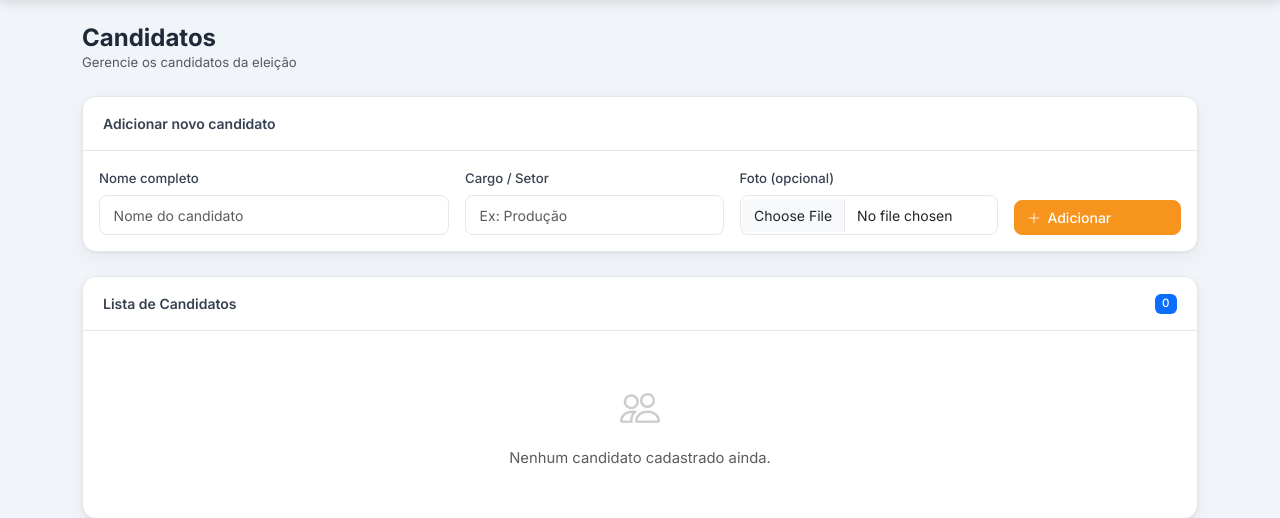
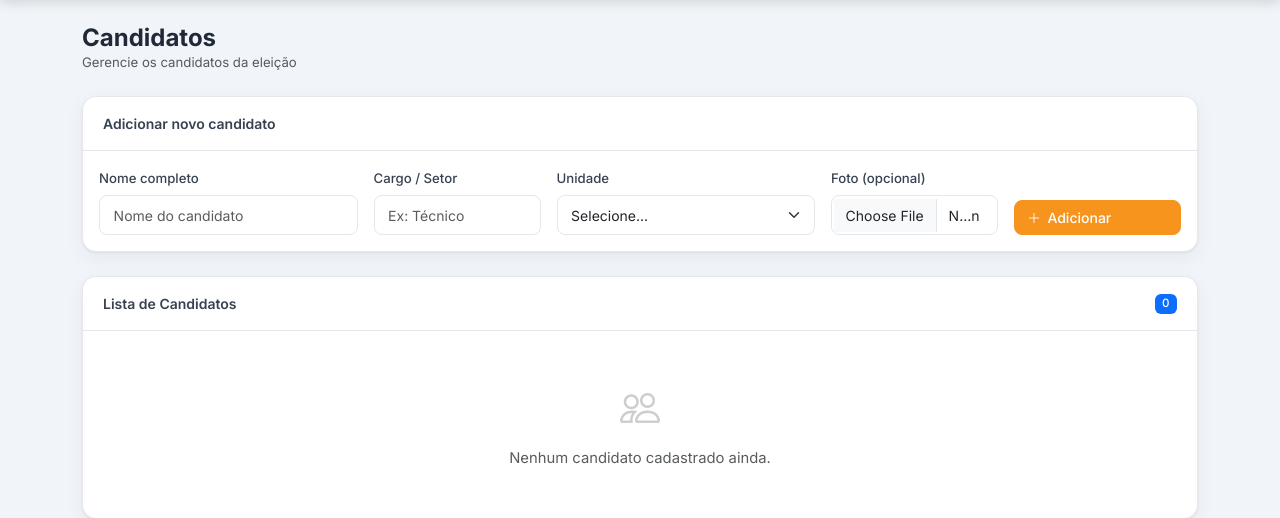
Before and after one commit to Kaiodrx/Projeto-Cipa-2026, a Flask app: template templates/admin/candidatos.html in a window 1280 px wide. Shown: the part 70-588 px from the top of the page. Run offline with Flask 3, Linux system fonts and the light colour scheme; the template is opened without the code that fills it, so the values that code supplies are empty.

Commit message:
Update candidatos.html

```diff
--- a/templates/admin/candidatos.html
+++ b/templates/admin/candidatos.html
@@ -14,15 +14,24 @@
     <div class="card-body">
         <form method="POST" action="{{ url_for('adicionar_candidato') }}" enctype="multipart/form-data">
             <div class="row g-3 align-items-end">
-                <div class="col-md-4">
+                <div class="col-md-3">
                     <label class="form-label">Nome completo</label>
                     <input type="text" name="nome" class="form-control" placeholder="Nome do candidato" required>
                 </div>
-                <div class="col-md-3">
+                <div class="col-md-2">
                     <label class="form-label">Cargo / Setor</label>
-                    <input type="text" name="cargo" class="form-control" placeholder="Ex: Produção" required>
+                    <input type="text" name="cargo" class="form-control" placeholder="Ex: Técnico" required>
                 </div>
                 <div class="col-md-3">
+                    <label class="form-label">Unidade</label>
+                    <select name="unidade" class="form-select" required>
+                        <option value="" disabled selected>Selecione...</option>
+                        {% for u in unidades %}
+                        <option value="{{ u }}">{{ u }}</option>
+                        {% endfor %}
+                    </select>
+                </div>
+                <div class="col-md-2">
                     <label class="form-label">Foto (opcional)</label>
                     <input type="file" name="foto" class="form-control" accept="image/*">
                 </div>
@@ -49,6 +58,7 @@
                     <th style="width:70px;">Foto</th>
                     <th>Nome</th>
                     <th>Cargo / Setor</th>
+                    <th>Unidade</th>
                     <th>Alterar Foto</th>
                     <th style="width:100px;"></th>
                 </tr>
@@ -69,6 +79,11 @@
                     </td>
                     <td><span class="fw-semibold">{{ c.nome }}</span></td>
                     <td><span class="text-muted">{{ c.cargo }}</span></td>
+                    <td>
+                        <span class="badge" style="background:#e6f7ee;color:#006b2b;font-size:.75rem;">
+                            {{ c.unidade or '—' }}
+                        </span>
+                    </td>
                     <td>
                         <form method="POST" action="{{ url_for('upload_foto', id=c.id) }}"
                               enctype="multipart/form-data" class="d-flex gap-2 align-items-center">
```
